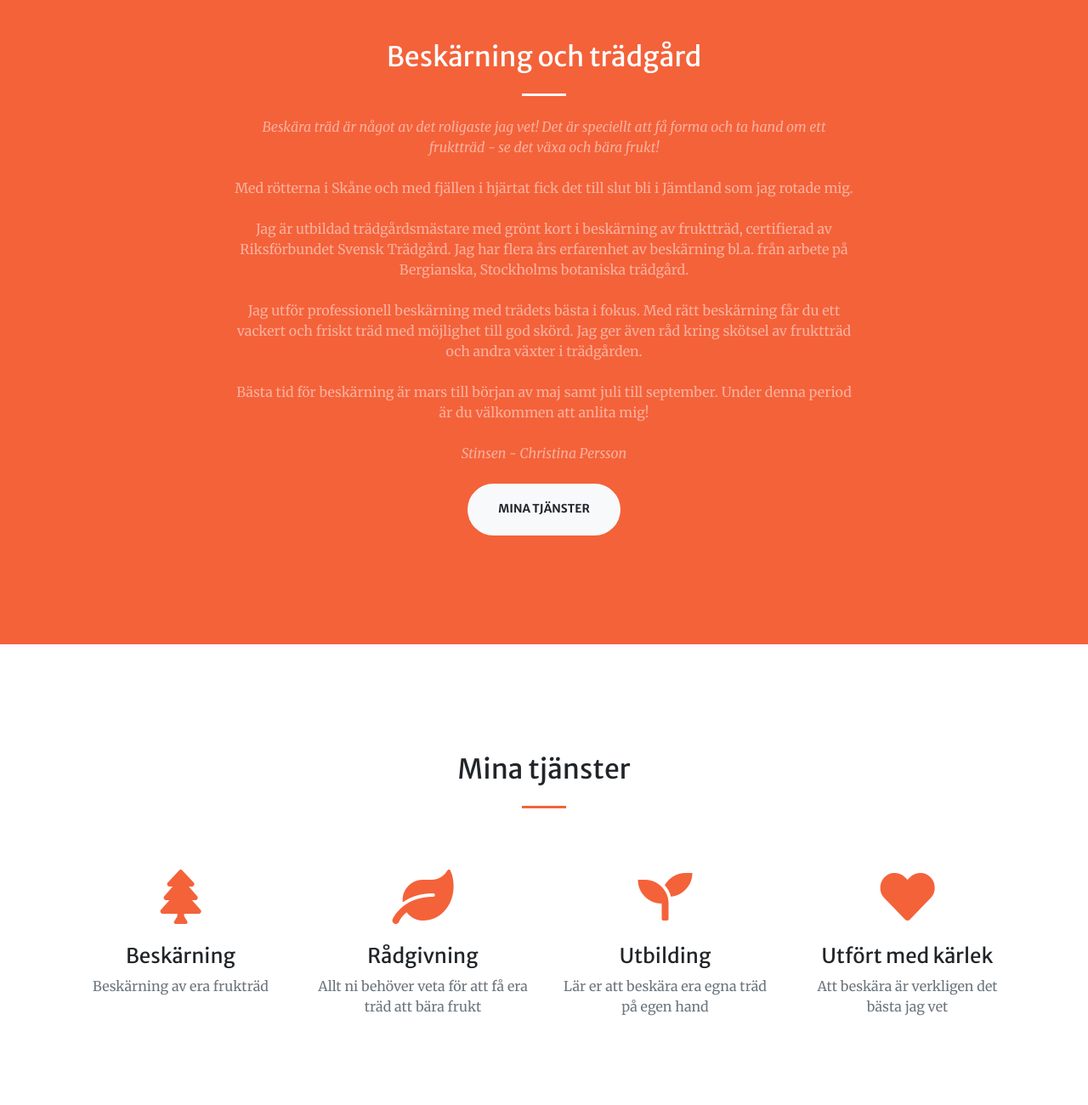
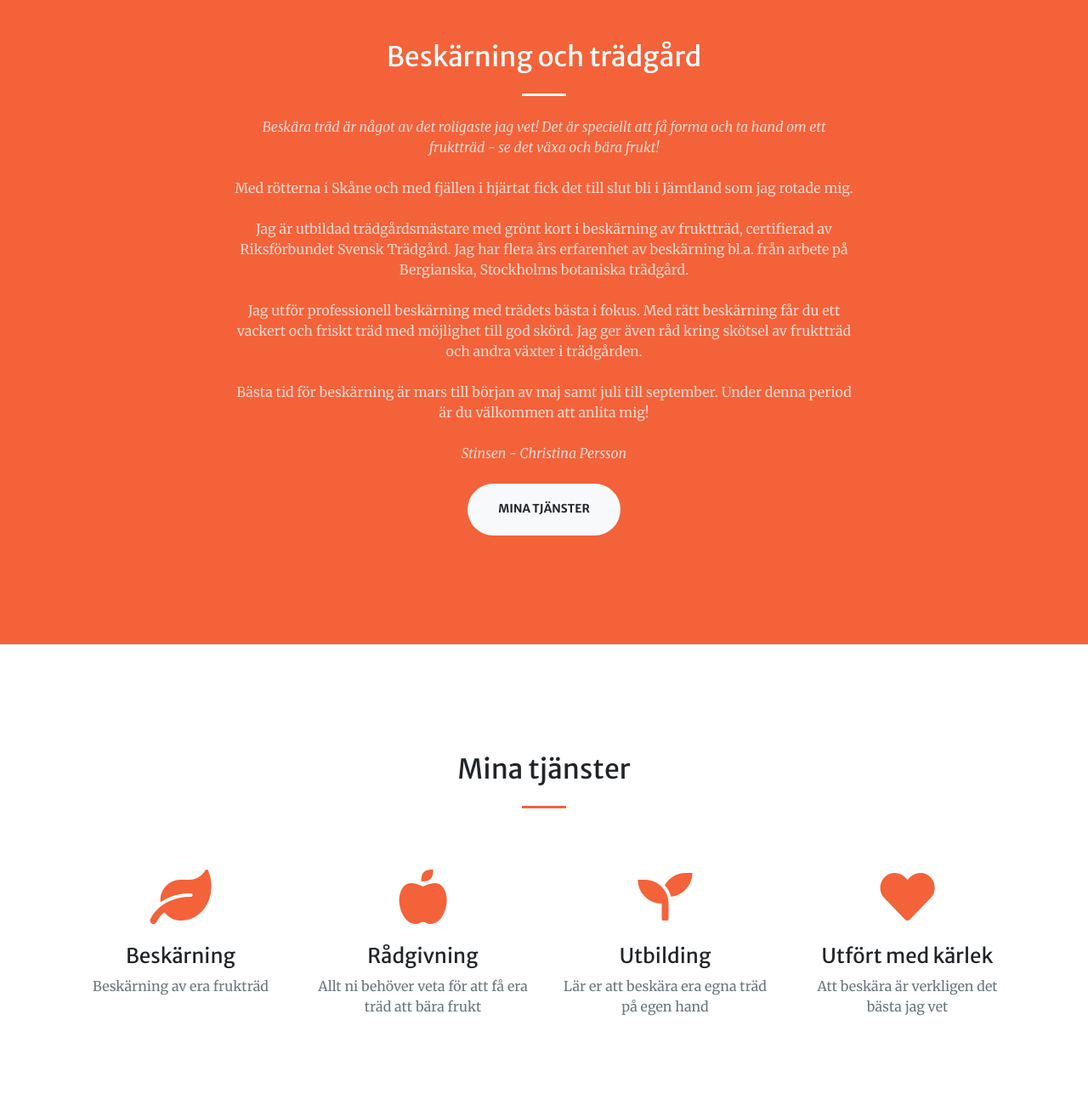
Before and after one commit to stinsen/stinsen.github.io, a Gatsby site in the folder gatsby-creative/: page / in a window 1280 px wide. Shown: the part 880-2180 px from the top of the page at 85% size. Built offline with nearby package versions, Linux system fonts and the light colour scheme; Gatsby itself is replaced by a stand-in of ours.

Commit message:
Changing some layout, icons and text

```diff
--- a/gatsby-creative/src/components/portfolio/portfolio.js
+++ b/gatsby-creative/src/components/portfolio/portfolio.js
@@ -4,7 +4,7 @@ import Img from "gatsby-image"
 
 const Portfolio = ({ images, handlePortfolioClick }) => {
   const portfolioItems = images.map((image, index) => (
-    <div className="col-lg-4 col-sm-6" key={index}>
+    <div className="col-lg-4 col-sm-6 gallery-image" key={index}>
       <a
         className="portfolio-box"
         href={`img/portfolio/fullsize/${image.node.childImageSharp.fluid.originalName}`}
--- a/gatsby-creative/src/pages/index.js
+++ b/gatsby-creative/src/pages/index.js
@@ -43,14 +43,14 @@ export default class IndexPage extends React.Component {
                 <h2 className="text-white mt-0">Beskärning och trädgård</h2>
                 <hr className="divider light my-4" />
 
-                <p className="text-white-50 mb-4">
+                <p className="text-white-75 mb-4">
                   <em>
                     Beskära träd är något av det roligaste jag vet! Det är
                     speciellt att få forma och ta hand om ett fruktträd - se det
                     växa och bära frukt!
                   </em>
                 </p>
-                <p className="text-white-50 mb-4">
+                <p className="text-white-75 mb-4">
                   Med rötterna i Skåne och med fjällen i hjärtat fick det till
                   slut bli i Jämtland som jag rotade mig. <br />
                   <br />
@@ -69,7 +69,7 @@ export default class IndexPage extends React.Component {
                   till september. Under denna period är du välkommen att anlita
                   mig!
                 </p>
-                <p className="text-white-50 mb-4">
+                <p className="text-white-75 mb-4">
                   <em>Stinsen - Christina Persson</em>
                 </p>
 
@@ -92,14 +92,14 @@ export default class IndexPage extends React.Component {
             <div className="row">
               <div className="col-lg-3 col-md-6 text-center">
                 <div className="mt-5">
-                  <i className="fas fa-4x fa-tree text-primary mb-4"></i>
+                  <i className="fas fa-4x fa-leaf text-primary mb-4"></i>
                   <h3 className="h4 mb-2">Beskärning</h3>
                   <p className="text-muted mb-0">Beskärning av era frukträd</p>
                 </div>
               </div>
               <div className="col-lg-3 col-md-6 text-center">
                 <div className="mt-5">
-                  <i className="fas fa-4x fa-leaf text-primary mb-4"></i>
+                  <i className="fas fa-4x fa-apple-alt text-primary mb-4"></i>
                   <h3 className="h4 mb-2">Rådgivning</h3>
                   <p className="text-muted mb-0">
                     Allt ni behöver veta för att få era träd att bära frukt
--- a/gatsby-creative/src/sass/_portfolio.scss
+++ b/gatsby-creative/src/sass/_portfolio.scss
@@ -2,6 +2,9 @@
 #portfolio {
 	.container-fluid {
 		max-width: 1920px;
+		.gallery-image {
+			padding: $grid-gutter-width/2;
+		}
 		.portfolio-box {
 			position: relative;
 			display: block;
```
